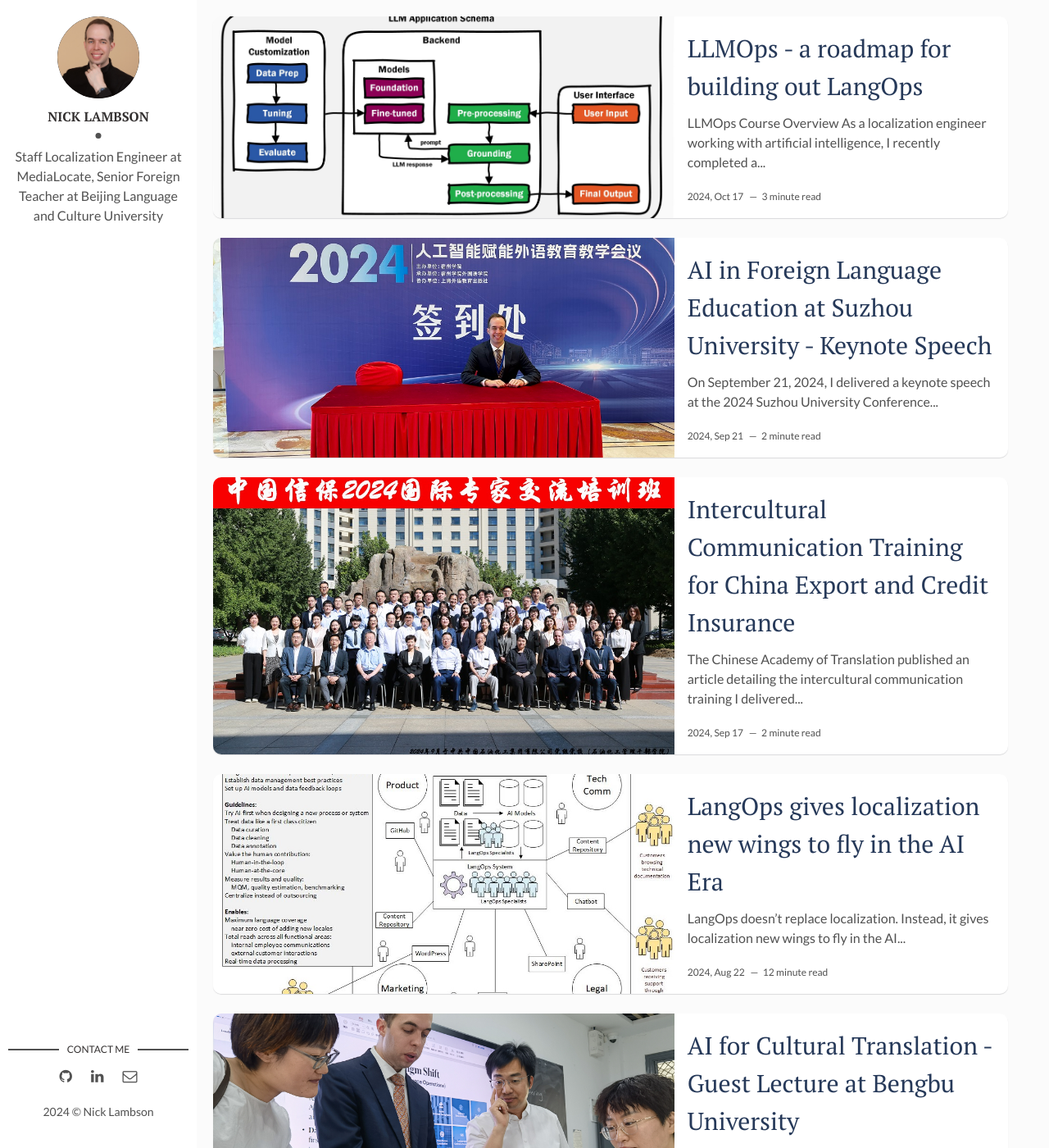
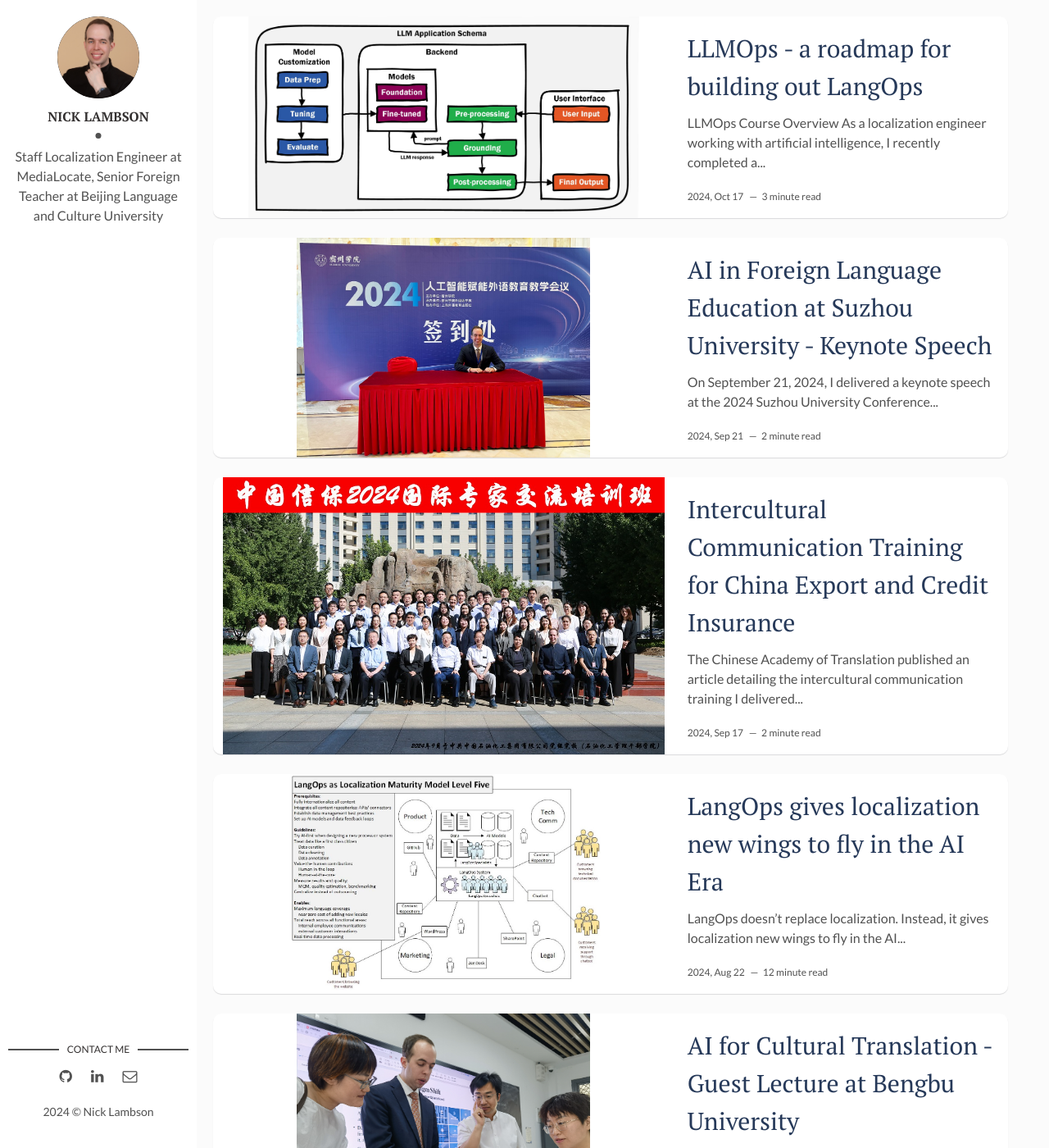
Before and after one commit to nicklambson/nicklambson.github.io, a Jekyll site: the page built from index.html, in a window 1280 px wide and 1400 px high. Shown: the whole window at 82% size. Built offline with Jekyll 4.4.1, drawn with Linux system fonts in a browser that asks for light colours; the list of posts is cut into pages by our own code.

Commit message:
Update main.css

```diff
--- a/assets/css/main.css
+++ b/assets/css/main.css
@@ -1141,7 +1141,7 @@ footer .copyright {
   height: auto; /* Maintain aspect ratio */
   max-width: 100%;
   min-height: 11rem;
-  background-size: 100%; /* Ensure the background covers the container */
+  background-size: contain; /* Ensure the background covers the container */
   background-position: center; /* Center the background image */
   background-repeat: no-repeat;
   object-fit: cover; /* Add this line to ensure the image covers the container without being cut off */
```
